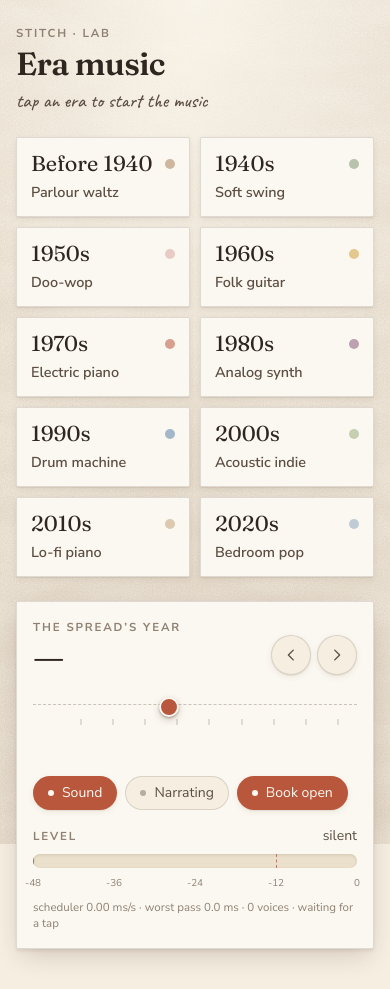
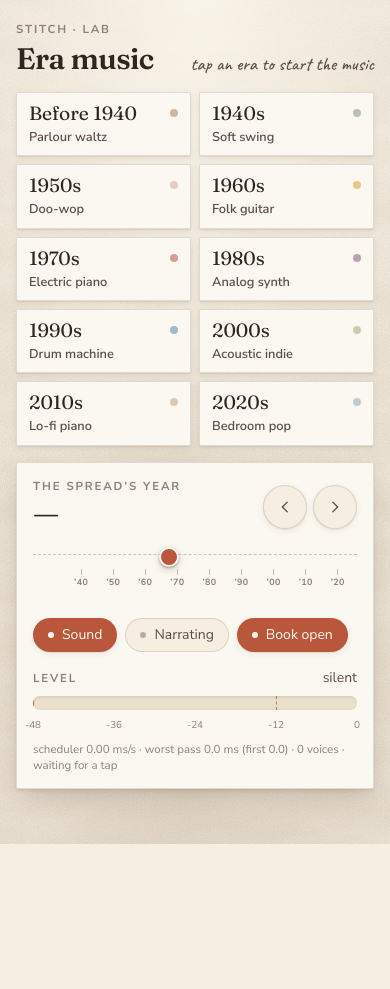
Before and after one commit to jpark2007/Stitch, a Next.js app in the folder web/: page /render/lab/music in a window 390 px wide. After the commit the page ends 844 px from the top, so only its background shows below. Built offline with nearby package versions, Linux system fonts and the light colour scheme.

Commit message:
Music lab: fit the phone screen, decade labels, separate cold first pass in stats

```diff
--- a/web/app/render/lab/music/MusicLab.tsx
+++ b/web/app/render/lab/music/MusicLab.tsx
@@ -71,19 +71,19 @@ export function MusicLab() {
   };
 
   return (
-    <main className="relative min-h-dvh w-full px-[var(--gutter)] pb-10 pt-6 sm:pt-8">
-      <div className="mx-auto flex w-full max-w-[76rem] flex-col gap-6 sm:gap-8">
-        <header className="flex flex-wrap items-end justify-between gap-x-6 gap-y-2">
+    <main className="relative min-h-dvh w-full px-[var(--gutter)] pb-8 pt-5 sm:pb-10 sm:pt-8">
+      <div className="mx-auto flex w-full max-w-[76rem] flex-col gap-4 sm:gap-8">
+        <header className="flex flex-wrap items-end justify-between gap-x-6 gap-y-1">
           <div>
             <p className="kicker">Stitch · lab</p>
-            <h1 className="mt-1 text-[2rem] sm:text-[2.75rem]">Era music</h1>
+            <h1 className="mt-1 text-[1.85rem] sm:text-[2.75rem]">Era music</h1>
           </div>
-          <p className="caption max-w-[30ch] text-[1.2rem] sm:text-right">
+          <p className="caption max-w-[30ch] text-[1.15rem] sm:text-right sm:text-[1.2rem]">
             {era ? `${eraLabel(era)} · ${PALETTES[era].name.toLowerCase()}` : "tap an era to start the music"}
           </p>
         </header>
 
-        <ol aria-label="Eras" className="grid grid-cols-2 gap-2.5 sm:grid-cols-3 sm:gap-4 lg:grid-cols-5">
+        <ol aria-label="Eras" className="grid grid-cols-2 gap-2 sm:grid-cols-3 sm:gap-4 lg:grid-cols-5">
           {ERAS.map((e, i) => (
             <li key={e.id}>
               <EraCard id={e.id} index={i} playing={e.id === era} onPick={() => setYear(eraMidYear(e.id))} />
@@ -93,7 +93,7 @@ export function MusicLab() {
 
         <section
           aria-label="Playback"
-          className="relative grid gap-5 rounded-paper border border-rule bg-paper-light p-4 shadow-lift sm:p-6 lg:grid-cols-[minmax(0,1.35fr)_minmax(0,1fr)] lg:gap-10"
+          className="relative grid gap-3 rounded-paper border border-rule bg-paper-light px-4 py-3.5 shadow-lift sm:gap-5 sm:p-6 lg:grid-cols-[minmax(0,1.35fr)_minmax(0,1fr)] lg:gap-10"
         >
           <YearSlider year={year} onYear={setYear} onStep={step} />
           <div className="flex min-w-0 flex-col gap-4">
@@ -118,7 +118,7 @@ function EraCard({ id, index, playing, onPick }: { id: EraId; index: number; pla
       type="button"
       onClick={onPick}
       aria-pressed={playing}
-      className={`group relative flex h-full w-full flex-col items-start gap-1 rounded-paper border bg-paper-light px-3.5 pb-3 pt-3 text-left transition-[transform,box-shadow,border-color] duration-300 ease-[var(--ease-paper)] sm:px-4 sm:pb-4 sm:pt-4 ${
+      className={`group relative flex h-full w-full flex-col items-start gap-0.5 rounded-paper border bg-paper-light px-3 pb-2 pt-2 text-left transition-[transform,box-shadow,border-color] duration-300 ease-[var(--ease-paper)] sm:gap-1 sm:px-4 sm:pb-4 sm:pt-4 ${
         playing ? "border-accent/50 shadow-float" : "border-rule shadow-paper hover:-translate-y-0.5 hover:shadow-lift"
       }`}
       style={{ transform: playing ? `translateY(-4px) rotate(${tilt * 0.35}deg)` : undefined }}
@@ -135,10 +135,10 @@ function EraCard({ id, index, playing, onPick }: { id: EraId; index: number; pla
         />
       )}
       <span className="flex w-full items-center justify-between gap-2">
-        <span className="font-display text-[1.35rem] leading-tight text-ink sm:text-[1.6rem]">{eraLabel(id)}</span>
-        <span aria-hidden className="size-2.5 shrink-0 rounded-full" style={{ background: ERA_COLOR[id], opacity: playing ? 1 : 0.55 }} />
+        <span className="font-display text-[1.2rem] leading-tight text-ink sm:text-[1.6rem]">{eraLabel(id)}</span>
+        <span aria-hidden className="size-2 shrink-0 rounded-full sm:size-2.5" style={{ background: ERA_COLOR[id], opacity: playing ? 1 : 0.55 }} />
       </span>
-      <span className="text-[0.9rem] font-semibold text-ink-soft">{p.name}</span>
+      <span className="text-[0.8rem] font-semibold text-ink-soft sm:text-[0.9rem]">{p.name}</span>
       <span className="caption hidden text-[1.05rem] leading-snug sm:block">{p.character}</span>
       <span className="kicker mt-auto hidden pt-2 text-[0.62rem] sm:block">{meta(id)}</span>
       {playing && <span className="sr-only">(playing)</span>}
@@ -151,11 +151,11 @@ function YearSlider({ year, onYear, onStep }: { year: number | null; onYear: (y:
   const era = eraForYear(year);
   const pct = (y: number) => ((y - MIN_YEAR) / (MAX_YEAR - MIN_YEAR)) * 100;
   return (
-    <div className="flex min-w-0 flex-col gap-3">
+    <div className="flex min-w-0 flex-col gap-2 sm:gap-3">
       <div className="flex items-end justify-between gap-3">
         <div>
           <p className="kicker">The spread’s year</p>
-          <p className="font-display text-[2.4rem] leading-none tabular-nums text-ink sm:text-[2.8rem]" aria-live="polite">
+          <p className="mt-0.5 font-display text-[2rem] leading-none tabular-nums text-ink sm:text-[2.8rem]" aria-live="polite">
             {year ?? "—"}
           </p>
         </div>
@@ -188,7 +188,7 @@ function YearSlider({ year, onYear, onStep }: { year: number | null; onYear: (y:
             <li key={e.id} className="absolute -translate-x-1/2" style={{ left: `${pct(e.from)}%` }}>
               <span className="mx-auto block h-1.5 w-px bg-ink-faint/50" />
               <span
-                className={`kicker hidden text-[0.58rem] tracking-[0.08em] sm:block ${e.id === era ? "text-accent-deep" : ""}`}
+                className={`kicker block text-[0.56rem] tracking-[0.04em] sm:text-[0.58rem] sm:tracking-[0.08em] ${e.id === era ? "text-accent-deep" : ""}`}
               >
                 {e.id === "pre1940" ? "" : `’${String(e.from).slice(2)}`}
               </span>
@@ -207,7 +207,7 @@ function TurnButton({ dir, onClick, disabled }: { dir: 1 | -1; onClick: () => vo
       onClick={onClick}
       disabled={disabled}
       aria-label={dir === 1 ? "Next era" : "Previous era"}
-      className="grid size-10 place-items-center rounded-full border border-rule bg-paper text-ink-soft shadow-paper transition-[transform,opacity] duration-200 hover:-translate-y-0.5 hover:text-ink active:scale-95 disabled:pointer-events-none disabled:opacity-35"
+      className="grid size-11 place-items-center rounded-full border border-rule bg-paper text-ink-soft shadow-paper transition-[transform,opacity] duration-200 hover:-translate-y-0.5 hover:text-ink active:scale-95 disabled:pointer-events-none disabled:opacity-35"
     >
       <svg width="18" height="18" viewBox="0 0 24 24" fill="none" stroke="currentColor" strokeWidth="1.8" strokeLinecap="round" strokeLinejoin="round" aria-hidden>
         {dir === 1 ? <path d="M9 5.5 15.5 12 9 18.5" /> : <path d="M15 5.5 8.5 12 15 18.5" />}
@@ -288,7 +288,7 @@ function LevelMeter({ music }: { music: RefObject<EraMusic | null> }) {
       const perSec = ((s.busyMs - last.busyMs) / (now - last.at)) * 1000;
       last = { ticks: s.ticks, busyMs: s.busyMs, at: now };
       const state = s.context === "none" ? "waiting for a tap" : s.phase === "asleep" ? `asleep (${s.context})` : s.context;
-      stats.current.textContent = `scheduler ${perSec.toFixed(2)} ms/s · worst pass ${s.maxTickMs.toFixed(1)} ms · ${s.voices} voice${s.voices === 1 ? "" : "s"} · ${state}`;
+      stats.current.textContent = `scheduler ${perSec.toFixed(2)} ms/s · worst pass ${s.maxTickMs.toFixed(1)} ms (first ${s.firstTickMs.toFixed(1)}) · ${s.voices} voice${s.voices === 1 ? "" : "s"} · ${state}`;
     }, 1000);
     return () => {
       cancelAnimationFrame(raf);
--- a/web/components/audio/engine.ts
+++ b/web/components/audio/engine.ts
@@ -37,7 +37,10 @@ export interface EraMusicStats {
   /** Scheduler passes run, and their main-thread cost. */
   ticks: number;
   busyMs: number;
+  /** Worst pass after the first. */
   maxTickMs: number;
+  /** The first pass (cold: the JIT compiles the engine). */
+  firstTickMs: number;
   notes: number;
   voices: number;
   phase: Phase["kind"];
@@ -70,7 +73,7 @@ export function createEraMusic(opts: { active?: boolean } = {}): EraMusic {
   /** The last change's reason, for the transport's fade length. */
   let why: "mute" | "active" | "era" | null = null;
   const owner = {};
-  const st = { ticks: 0, busyMs: 0, maxTickMs: 0, notes: 0 };
+  const st = { ticks: 0, busyMs: 0, maxTickMs: 0, firstTickMs: 0, notes: 0 };
 
   const input = () => ({ muted, active, sounding: era !== null || (core?.sounding ?? false) });
 
@@ -108,9 +111,11 @@ export function createEraMusic(opts: { active?: boolean } = {}): EraMusic {
       run(r.actions, now);
     }
     const ms = performance.now() - t0;
+    // The very first pass compiles everything (JIT); keep it apart from the steady worst.
+    if (st.ticks === 0) st.firstTickMs = ms;
+    else if (ms > st.maxTickMs) st.maxTickMs = ms;
     st.ticks++;
     st.busyMs += ms;
-    if (ms > st.maxTickMs) st.maxTickMs = ms;
     if (phase.kind !== "asleep") timer = setTimeout(tick, TICK_MS);
   }
 
--- a/web/components/audio/voice.ts
+++ b/web/components/audio/voice.ts
@@ -41,6 +41,7 @@ export class EraVoice {
   /** No notes start at or after this (set when the voice is told to end). */
   private stopAt = Infinity;
   private warm: [string, number][];
+  private fresh = true;
   disposed = false;
 
   constructor(
@@ -125,9 +126,12 @@ export class EraVoice {
   /** Schedule every note that starts before `now + horizon`. Returns notes made. */
   schedule(now: number, horizon: number): number {
     if (this.disposed) return 0;
-    // Build strings ahead of need in small slices (always at least one).
+    // Build strings ahead of need in small slices (at least one a pass), but
+    // not in the pass that built the voice: that one has done enough.
     const t0 = clock();
-    while (this.warm.length) {
+    const fresh = this.fresh;
+    this.fresh = false;
+    while (this.warm.length && !fresh) {
       const [inst, midi] = this.warm[0];
       if (!this.kit.hasString(inst, midi)) {
         if (clock() - t0 > WARM_BUDGET_MS) break;
```
